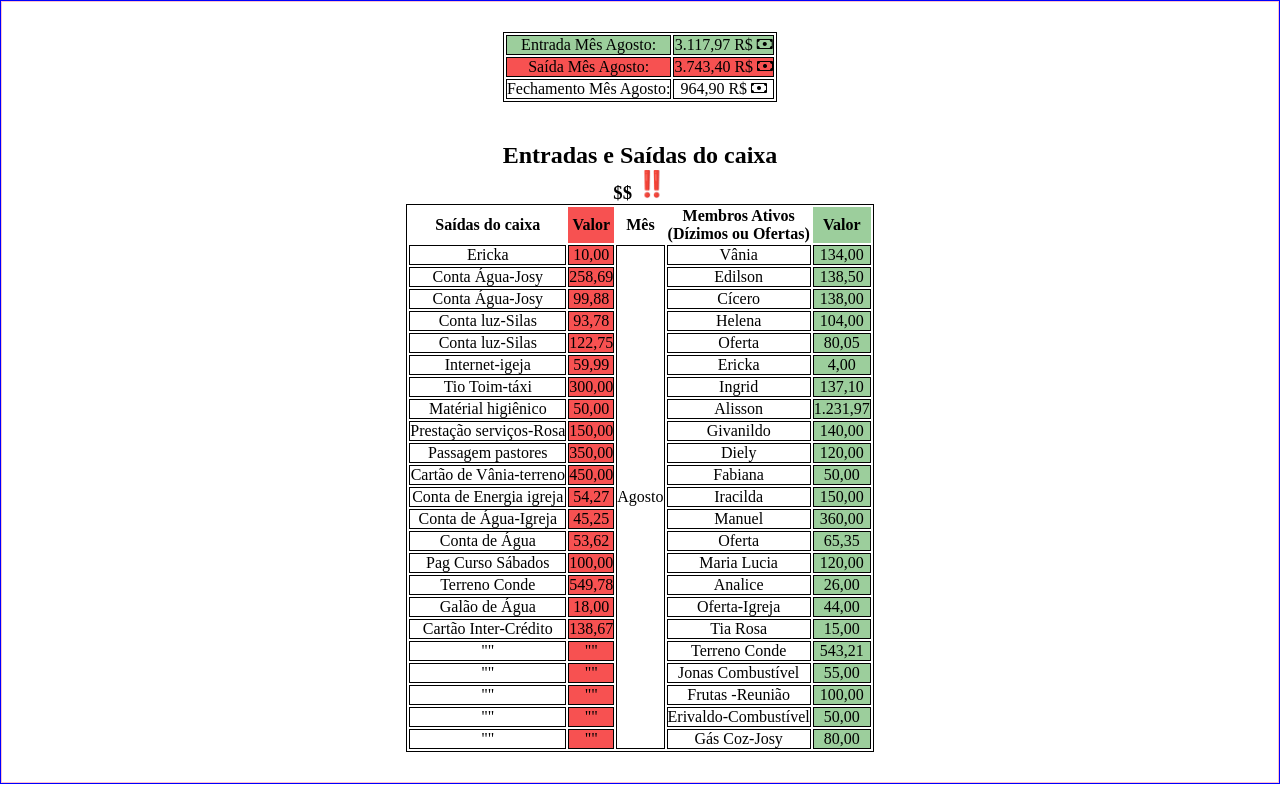
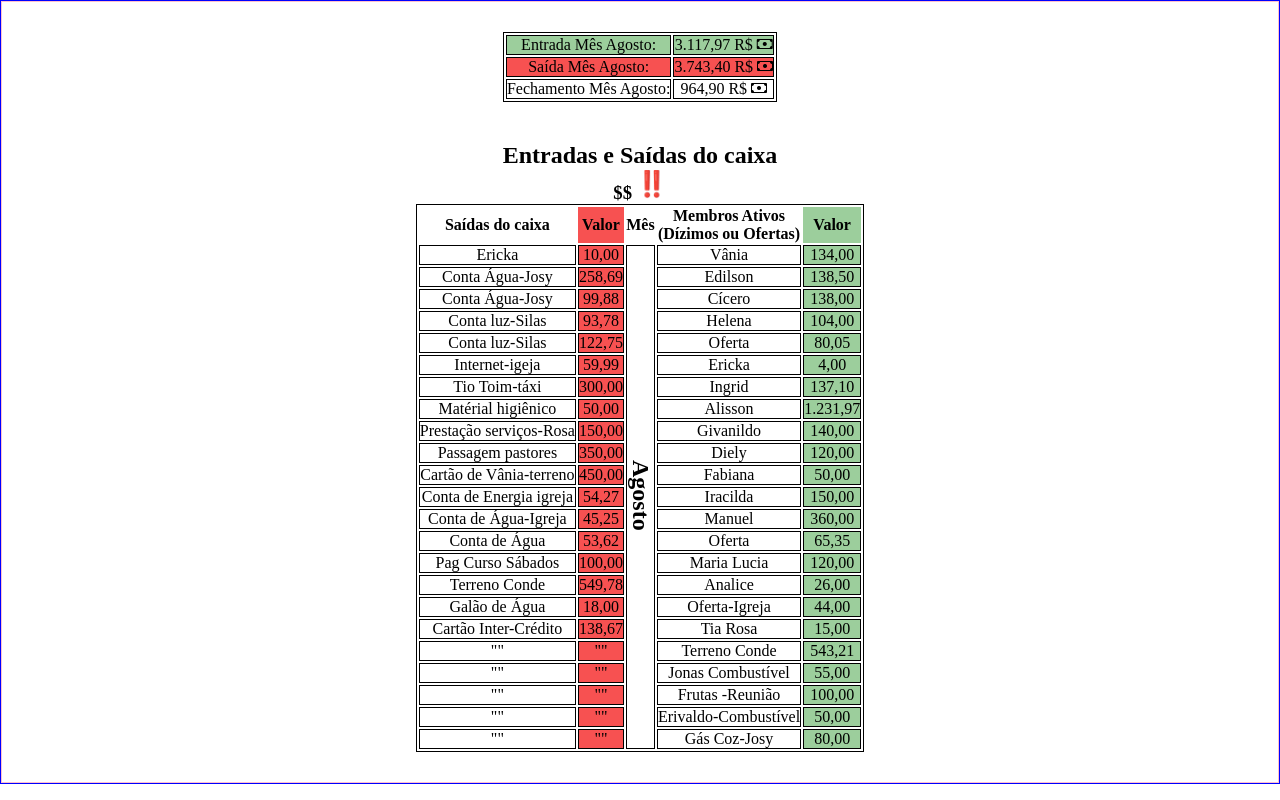
Before and after one commit to Edyylson/agosto01, a plain HTML site: page index.html in a window 1280 px wide. Drawn offline with nearby package versions, Linux system fonts and the light colour scheme.

Commit message:
atualizar

```diff
--- a/index.html
+++ b/index.html
@@ -81,7 +81,9 @@
 
           <td>Ericka</td>
           <td>10,00</td>
-          <td class="agosto" rowspan="25">Agosto</td>
+          <td class="Agosto" rowspan="25"><b style="writing-mode: vertical-rl;">
+              <h1>Agosto</h1>
+            </b></td>
           <td>Vânia</td>
           <td>134,00</td>
 
--- a/style.css
+++ b/style.css
@@ -5,6 +5,7 @@
 
   margin: 0px;
   padding: 0px;
+  box-sizing: 0px;
 }
 
 body {
@@ -15,6 +16,7 @@ body {
 
 article {
   border: 1px solid pink;
+
 }
 
 
```
